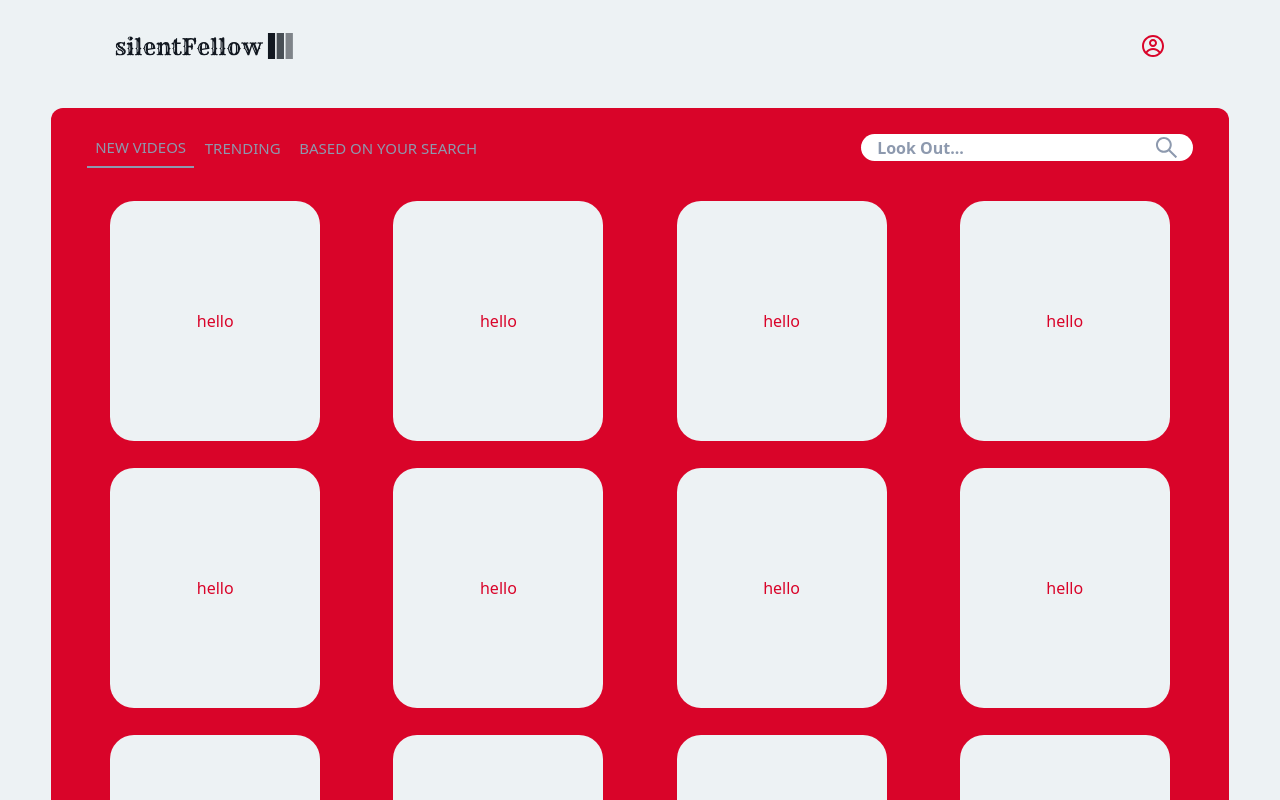
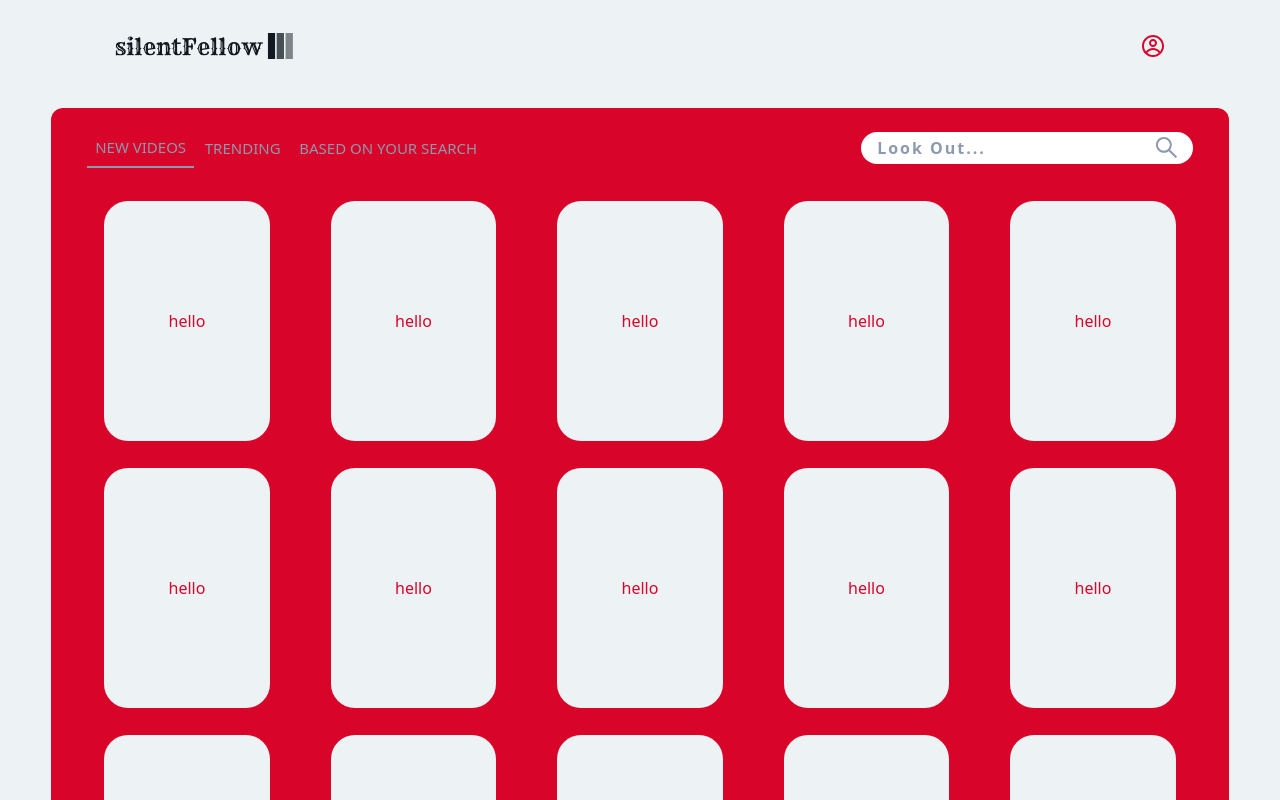
Before and after one commit to silentFellow/unsplashImageGenerator, a React (Vite) app: page / in a window 1280 px wide. Shown: the top 800 px of the page. Built offline with nearby package versions, Linux system fonts and the light colour scheme; no server answers.

Commit message:
recommit

```diff
--- a/src/components/Cards.jsx
+++ b/src/components/Cards.jsx
@@ -2,7 +2,7 @@ import React from 'react'
 
 const Cards = () => {
   return (
-    <div className="h-[240px] w-[210px] flex flex-col justify-center items-center bg-light text-dark rounded-[24px] lg:hover:opacity-70 hover:shadow-lg hover:shadow-ascent">
+    <div className="flex flex-col justify-center items-center bg-light text-dark rounded-[24px] lg:hover:opacity-70 hover:shadow-lg hover:shadow-ascent h-[450px] w-[90%] mob:h-[300px] mob:w-[40%] md:h-[270px] md:w-[30%] lg:h-[240px] lg:w-[20%] xl:h[210px] xl:w-[15%]">
       hello
     </div>
   )
--- a/src/components/Hero.jsx
+++ b/src/components/Hero.jsx
@@ -9,6 +9,7 @@ const Hero = () => {
 
   const [toggle, setToggle] = useState(false);
   const [active, setActive] = useState('1');
+  const [search, setSearch] = useState('');
 
   return (
     <div className="flex flex-col mx-[2%] sm:mx-[3%] md:mx-[4%] mt-[-21%] sm:mt-[-19%] md:mt-[-12%] lg:mt-[-8%] py-5 px-3 md:px-4 lg:px-9 bg-dark text-light rounded-xl">
@@ -30,7 +31,7 @@ const Hero = () => {
           </button>
         </div>
         <div className={`${toggle ? 'hidden' : "flex justify-center items-center w-[72%] md:w-[36%] lg:w-[30%] relative"}`}>
-          <input type="search" placeholder='Look Out...' className='h-[27px] w-full rounded-full placeholder:text-ascent placeholder:p-4 placeholder:font-black' />
+          <input type="search" placeholder='Look Out...' className='h-[27px] w-full rounded-full text-dark p-4 font-bold tracking-[2px] placeholder:text-ascent' />
           <span className="absolute right-[4%]">
             <AiOutlineSearch className='text-ascent h-[27px] w-[27px] cursor-pointer'/>
           </span>
```
